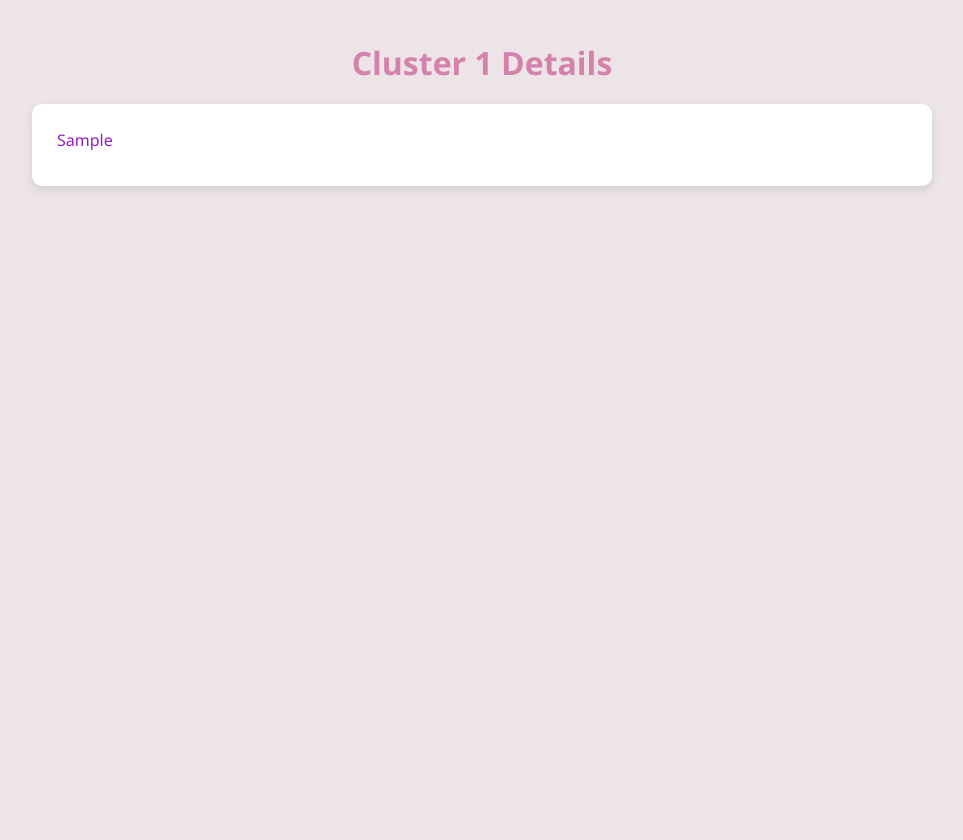
After one commit to Aceelly/ecommerce_visuality, a Flask app: template templates/cluster_details.html in a window 1280 px wide. The commit adds this page. Shown: the whole page, without its empty margins (158-1121 px from the left). Run offline with Flask 3, Linux system fonts and the light colour scheme; the template is opened without the code that fills it: most values are stand-ins (such as "Sample title", 1, 10 or a date in 2020); some libraries are stand-ins or nearby versions.

Commit message:
added the ability to see cluster datapoints

```diff
--- a/app.py
+++ b/app.py
@@ -203,6 +203,7 @@ def clusters():
                 # In a real application, you might use elbow method or silhouette score to determine optimal k
                 kmeans = KMeans(n_clusters=3, random_state=42, n_init=10) # n_init to suppress warning
                 cluster_labels = kmeans.fit_predict(pca_data)
+                session['cluster_labels'] = cluster_labels.tolist() # Store cluster labels in session
 
                 # Calculate feature contributions to PCA components
                 feature_names = numerical_df.columns
@@ -329,5 +330,25 @@ def clusters():
     # Redirect to index page to display the visualization
     return redirect(url_for('index'))
 
+@app.route('/cluster_details/<int:cluster_id>')
+def cluster_details(cluster_id):
+    if 'df_id' in session and session['df_id'] in dataframes and 'cluster_labels' in session:
+        df = dataframes[session['df_id']]
+        cluster_labels = session['cluster_labels']
+
+        # Add cluster labels to the original DataFrame
+        df_with_clusters = df.copy()
+        df_with_clusters['cluster'] = cluster_labels
+
+        # Filter for the selected cluster
+        cluster_df = df_with_clusters[df_with_clusters['cluster'] == cluster_id]
+
+        # Convert to HTML
+        cluster_html = cluster_df.to_html(classes='table table-striped', index=False)
+
+        return render_template('cluster_details.html', cluster_id=cluster_id, cluster_table=cluster_html)
+    else:
+        return redirect(url_for('index'))
+
 if __name__ == '__main__':
     app.run(debug=True)
--- a/static/style.css
+++ b/static/style.css
@@ -110,6 +110,10 @@ th {
     background-color: var(--color-hopbush);
     color: var(--color-white);
     font-weight: bold;
+    position: sticky; /* Make header sticky */
+    top: 0; /* Stick to the top of the scrollable container */
+    z-index: 10; /* Ensure it stays above scrolling content */
+    box-shadow: 0 2px 2px -1px rgba(0, 0, 0, 0.1); /* Optional: subtle shadow for depth */
 }
 
 tr:nth-child(even) {
@@ -159,9 +163,10 @@ pre {
 .table-responsive {
     overflow-x: auto;
     -webkit-overflow-scrolling: touch;
-    margin-top: 15px; /* Add some space above the table */
+    /* margin-top: 15px; Removed as it's now part of .table-container */
     padding-bottom: 10px; /* Space for scrollbar */
 }
+
 
 /* Hidden content class */
 .hidden-content {
--- /dev/null
+++ b/templates/cluster_details.html
@@ -0,0 +1,22 @@
+<!DOCTYPE html>
+<html lang="en">
+<head>
+    <meta charset="UTF-8">
+    <meta name="viewport" content="width=device-width, initial-scale=1.0">
+    <title>Cluster {{ cluster_id }} Details</title>
+    <link rel="stylesheet" href="{{ url_for('static', filename='style.css') }}">
+</head>
+<body>
+    <header>
+        <h1>Cluster {{ cluster_id }} Details</h1>
+    </header>
+
+    <main>
+        <section class="card">
+            <div class="table-responsive">
+                {{ cluster_table | safe }}
+            </div>
+        </section>
+    </main>
+</body>
+</html>
--- a/templates/index.html
+++ b/templates/index.html
@@ -131,6 +131,7 @@
                                     <th>{{ feature_name }}</th>
                                 {% endfor %}
                                 <th>Interpretation</th>
+                                <th>Actions</th>
                             </tr>
                         </thead>
                         <tbody>
@@ -141,6 +142,7 @@
                                         <td>{{ "%.4f" | format(cluster_data[feature_name]) }}</td>
                                     {% endfor %}
                                     <td>{{ cluster_data.interpretation }}</td>
+                                    <td><a href="{{ url_for('cluster_details', cluster_id=cluster_data.cluster) }}" target="_blank">View Members</a></td>
                                 </tr>
                             {% endfor %}
                         </tbody>
```
Lines whose indentation alone changed are shown as unchanged.
